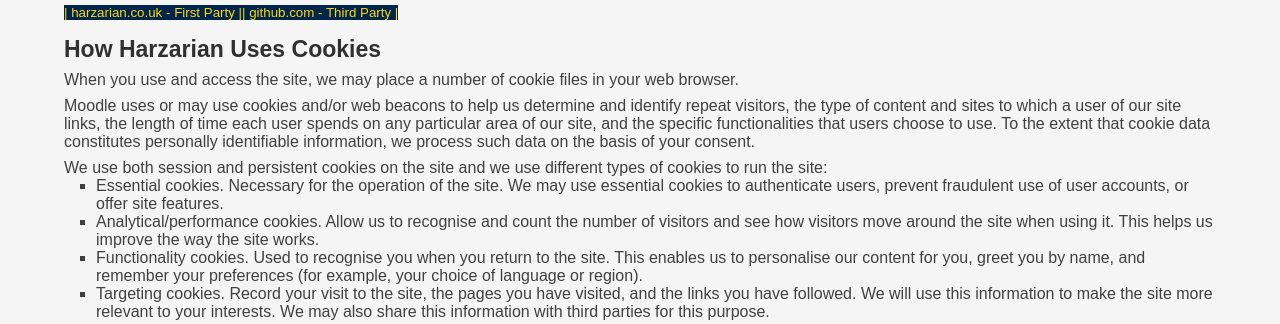
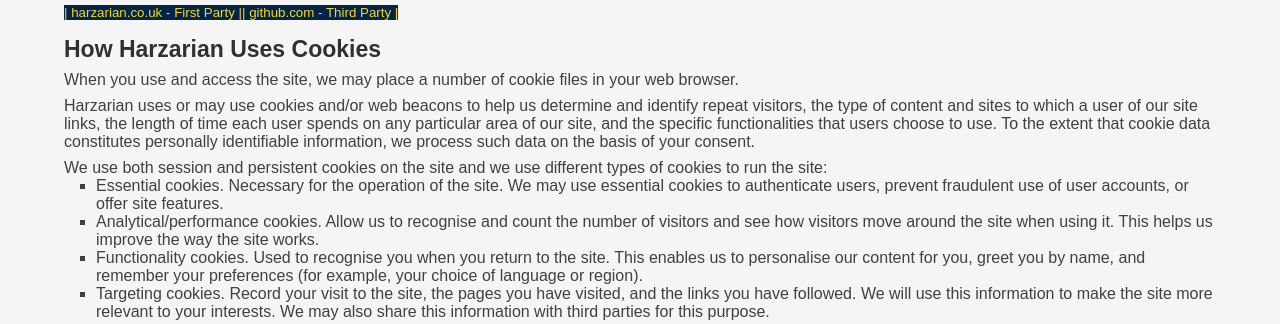
Before and after one commit to raza101101/Better-moodle, a PHP site: page /cookies.html in a window 1280 px wide. Shown: the part 897-1221 px from the top of the page. Run offline with PHP 8.4, Linux system fonts and the light colour scheme.

Commit message:
Fixed Mistakes - Cookies Policy

```diff
--- a/cookies.html
+++ b/cookies.html
@@ -22,7 +22,7 @@
         </header>
 
         <main>
-            <div class="privpolcontainer1">
+            <div class="cookiecontainer">
                 <section class="privpolsection">
                     <h2>Harzarian - Learning Platform | Harzarian.co.uk</h2>
                     <h1>Our Cookies Policy</h1>
@@ -44,7 +44,7 @@
                     <sub>|  harzarian.co.uk - First Party || github.com - Third Party  |</sub>
                     <h2>How Harzarian Uses Cookies</h2>
                     <p>When you use and access the site, we may place a number of cookie files in your web browser.</p>
-                    <p>Moodle uses or may use cookies and/or web beacons to help us determine and identify repeat visitors, the type of content and sites to which a user of our site links, the length of time each user spends on any particular area of our site, and the specific functionalities that users choose to use. To the extent that cookie data constitutes personally identifiable information, we process such data on the basis of your consent.</p>
+                    <p>Harzarian uses or may use cookies and/or web beacons to help us determine and identify repeat visitors, the type of content and sites to which a user of our site links, the length of time each user spends on any particular area of our site, and the specific functionalities that users choose to use. To the extent that cookie data constitutes personally identifiable information, we process such data on the basis of your consent.</p>
                     <p>We use both session and persistent cookies on the site and we use different types of cookies to run the site:</p>
                     <ul style="list-style-type:square;">
                         <li>Essential cookies. Necessary for the operation of the site. We may use essential cookies to authenticate users, prevent fraudulent use of user accounts, or offer site features.</li>
--- a/css/style.css
+++ b/css/style.css
@@ -474,6 +474,16 @@
     font-weight: bold;
 }
 
+/* Cookie Policy Page Styles */
+
+.cookiecontainer {
+    display: flex;
+    justify-content: space-between;
+    align-items: flex-start;
+    gap: 1rem;
+    height: 168vh;
+}
+
 /* Privacy Policy Page Styles */
 
 .privpolcontainer1 {
@@ -481,7 +491,7 @@
     justify-content: space-between;
     align-items: flex-start;
     gap: 1rem;
-    height: 275vh;
+    height: 284vh;
 }
 
 .privpolsection {
```
